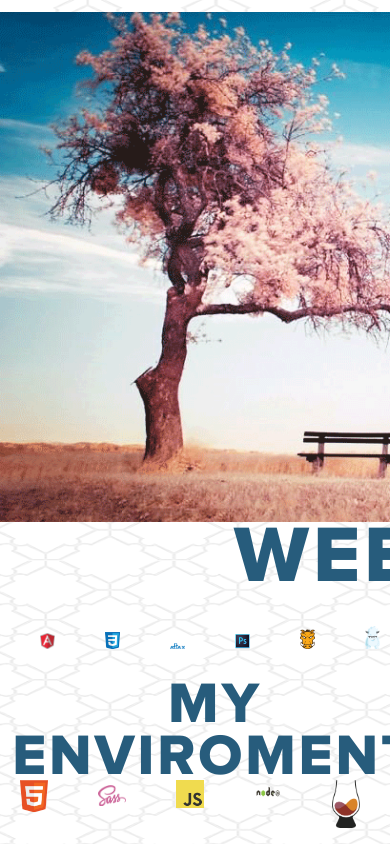
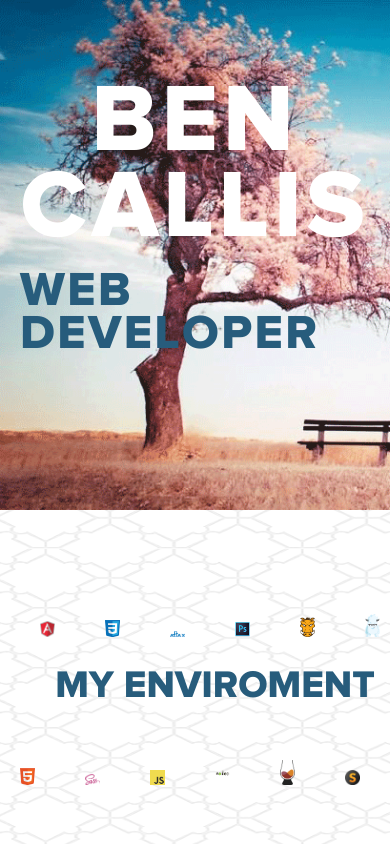
Before and after one commit to bencallis1/BC.com, a plain HTML site: page index.html at #/home in a window 390 px wide. Shown: the top 844 px of the page. Drawn offline with nearby package versions, Linux system fonts and the light colour scheme; a script that the page names is missing.

Commit message:
fixed media queries and added some css to the headline and headline-bottom

```diff
--- a/css/1140.css
+++ b/css/1140.css
@@ -16,7 +16,7 @@ time, mark, audio, video {
 	margin: 0;
 	padding: 0;
 	border: 0;
-	font-size: 100%;
+	font-size: inherit;
 	font: inherit;
 	vertical-align: baseline;
 }
--- a/css/styles.css
+++ b/css/styles.css
@@ -46,8 +46,8 @@ a:hover {
 }
 
 .feature {
-
-    background-size: cover;
+    background: url("../images/treeBG.gif");
+background-size: cover;
     background-attachment: fixed;
     height: 1330px;
     margin: 0;
@@ -145,6 +145,18 @@ a:hover {
     right: 0;
     margin-top: 80px;
 }
+.headline-bottom {
+
+margin-top: 300px;
+    width: 1140px;
+    font-family: "ProximaNovaA-Extrabld", Arial, sans-serif;
+    font-size: 5em;
+    color: #275C7C;
+    line-height: .9em;
+    letter-spacing: .05em;
+    text-transform: uppercase;
+    text-align: center;
+}
 
 h2 {
     margin-bottom: 30px;
@@ -155,23 +167,6 @@ h2 {
     color: #fff;
     text-align: center;
     text-transform: uppercase;
-}
-
-.headline1,
-.error {
-
-    vertical-align: middle;
-    font-family: "ProximaNovaA-Extrabld", Arial, sans-serif;
-    font-size: 8em;
-    line-height: .9em;
-    letter-spacing: .05em;
-    text-transform: uppercase;
-    text-align: center;
-    color: #fff;
-    position: absolute; /* Break headline beyond L/R of edges of grid */
-    left: 0;
-    right: 0;
-    margin-top: 200px;
 }
 
 .who {
@@ -226,7 +221,6 @@ h2 {
     -webkit-justify-content: center;
     justify-content: center;
     height: 70px;
-    width: 100%;
     font-family: "ProximaNovaA-Extrabld", Arial, sans-serif;
     font-size: 3em;
     color: #275C7C;
@@ -238,7 +232,6 @@ h2 {
 }
 
 .about-me-flex {
-
     width: 110px;
     margin: 20px;
     margin-right: 30px;
@@ -266,26 +259,6 @@ h2 {
 
 .how .inspire {
     text-align: center;
-}
-
-video {
-
-    width: auto;
-    height: auto;
-    background: grey;
-}
-
-.how .theMan {
-    min-width: 100%;
-    min-height: 100%;
-    width: auto;
-    height: auto;
-    background: url("../images/theMan.gif") no-repeat center top;
-
-}
-
-.how .iterate {
-    background: url("/images/code.gif") no-repeat center top;
 }
 
 .how h2 {
@@ -319,31 +292,19 @@ video {
 
 .now .row {
     padding: 150px 0 145px 0;
-
 }
-
-
-
-
-
-
-
-
 .now h2 {
     text-align: center;
     color: #fff;
 }
-
 .now h3 {
     font-family: "Merriweather", Arial, serif;
     font-size: 1.5em;
     font-weight: 300;
     text-align: center;
     margin: 180px 0 20px 0;
-
     color: #fff;
 }
-
 .now p {
     font-family: "Open Sans", Arial, sans-serif;
     font-size: .875em;
@@ -351,14 +312,6 @@ video {
     margin: .5em 6.75% ;
     color: rgba(255, 255, 255, .4);
 }
-
-.work {
-    background:;
-    background-size: cover;
-    height: 650px;
-    max-width: none;
-}
-
 .work .row {
     padding: 10px 0 0 0;
 }
@@ -466,7 +419,7 @@ p.metadata {
     .headline,
     .error {
         vertical-align: middle;
-        width: 1140px;
+
         height: 410px;
         font-family: "ProximaNovaA-Extrabld", Arial, sans-serif;
         font-size: 11em;
@@ -480,10 +433,9 @@ p.metadata {
 
     .headline-bottom {
         vertical-align: middle;
-        width: 1140px;
-
+      margin-top: 0;
         font-family: "ProximaNovaA-Extrabld", Arial, sans-serif;
-        font-size: 5em;
+        font-size: 6em;
         color: #275C7C;
         line-height: .9em;
         letter-spacing: .05em;
@@ -549,7 +501,7 @@ p.metadata {
 /* ! Layout for tablet version   */
 /* ============================= */
 
-@media handheld, only screen and (max-width: 1025px) {
+@media handheld, only screen and (max-width: 1160px) {
 
     .feature {
         background-size: cover;
@@ -560,10 +512,49 @@ p.metadata {
 
     .headline,
     .error {
-        font-size: 9em;
-        height: 550px;
+        display: -webkit-box;
+        display: -moz-box;
+        display: -ms-flexbox;
+        display: -webkit-flex;
+        display: flex;
+        -webkit-justify-content: center;
+        justify-content: center;
+        width: 100%;
+        vertical-align: middle;
+        font-family: "ProximaNovaA-Extrabld", Arial, sans-serif;
+        font-size: 6em;
+        line-height: .9em;
+        letter-spacing: .05em;
+        text-transform: uppercase;
+        text-align: center;
+        color: #fff;
+        left: 0;
+        right: 0;
+        margin-top: 80px;
+        height: 190px;
+
+        /* text-align: left; */
     }
-
+    .headline-bottom {
+        display: -webkit-box;
+        display: -moz-box;
+        display: -ms-flexbox;
+        display: -webkit-flex;
+        display: flex;
+        -webkit-justify-content: center;
+        justify-content: center;
+        width: 100%;
+        margin-top: 0;
+        font-family: "ProximaNovaA-Extrabld", Arial, sans-serif;
+        font-size: 4em;
+        color: #275C7C;
+        left: 0;
+        right: 0;
+        line-height: .9em;
+        letter-spacing: .05em;
+        text-transform: uppercase;
+        text-align: left;
+    }
     .button_primary a {
         width: 200px;
     }
@@ -583,7 +574,7 @@ p.metadata {
 /* ! Layout for mobile version   */
 /* ============================= */
 
-@media handheld, only screen and (max-width: 768px) {
+@media handheld, only screen and (max-width: 624px) {
 
     h2 {
         font-size: 2.5em;
@@ -619,12 +610,27 @@ p.metadata {
         font-size: .625em;
         margin: 15px;
     }
-
+    .twelvecol {
+        width: auto;
+        float: none;
+        margin-left: 0px;
+        margin-right: 0px;
+        padding-left: 20px;
+        padding-right: 20px;
+    }
     .headline,
     .error {
+        display: -webkit-box;
+        display: -moz-box;
+        display: -ms-flexbox;
+        display: -webkit-flex;
+        display: flex;
+        -webkit-justify-content: center;
+        justify-content: center;
+        width: 100%;
         vertical-align: middle;
         font-family: "ProximaNovaA-Extrabld", Arial, sans-serif;
-        font-size: 1em;
+        font-size: 6em;
         line-height: .9em;
         letter-spacing: .05em;
         text-transform: uppercase;
@@ -633,13 +639,52 @@ p.metadata {
         left: 0;
         right: 0;
         margin-top: 80px;
-
-        height: 430px;
+        height: 190px;
 
         /* text-align: left; */
     }
-
+    .headline-bottom {
+        display: -webkit-box;
+        display: -moz-box;
+        display: -ms-flexbox;
+        display: -webkit-flex;
+        display: flex;
+        -webkit-justify-content: center;
+        justify-content: center;
+        width: 100%;
+        margin-top: 0;
+        font-family: "ProximaNovaA-Extrabld", Arial, sans-serif;
+        font-size: 3em;
+        color: #275C7C;
+        left: 0;
+        right: 0;
+        line-height: .9em;
+        letter-spacing: .05em;
+        text-transform: uppercase;
+        text-align: left;
+    }
+    .my-enviroment {
+        display: -webkit-box;
+        display: -moz-box;
+        display: -ms-flexbox;
+        display: -webkit-flex;
+        display: flex;
+        -webkit-justify-content: center;
+        justify-content: center;
+        width: 100%;
+        font-size: 2em;
+        letter-spacing: 0;
+        z-index: 0;
+    }
+}
     .who {
+        display: -webkit-box;
+        display: -moz-box;
+        display: -ms-flexbox;
+        display: -webkit-flex;
+        display: flex;
+        -webkit-justify-content: center;
+        justify-content: center;
         background-position: left;
         background-position-x: -42px;
         background-position-y: 39px;
@@ -664,7 +709,7 @@ p.metadata {
         background: #999 url("../images/waterMountains.gif") no-repeat center center;
         background-size: cover;
         background-attachment: scroll;
-        height: 100%;
+        height: 700px;
         margin: 0;
     }
 
--- a/tpl/home.html
+++ b/tpl/home.html
@@ -1,4 +1,4 @@
-<div class="container ontop invisible"><div class="row"><div class="onecol grid"></div><div class="onecol grid"></div><div class="onecol grid"></div><div class="onecol grid"></div><div class="onecol grid"></div><div class="onecol grid"></div><div class="onecol grid"></div><div class="onecol grid"></div><div class="onecol grid"></div><div class="onecol grid"></div><div class="onecol grid"></div><div class="onecol grid last"></div></div></div>
+
 
 <div class="container feature ifpospwb" >
 
@@ -33,11 +33,12 @@
 			<div class="about-me-flex flex2"><img src="../images/grunt.gif"></div>
 			<div class="about-me-flex flex2"><img src="../images/zurb.gif"></div>
 
+
 		</div>
 		<div class="eightcol">
-		<div class="about-me-flex flex2"><img src="../images/sublime.gif"></div>
+
 			<div class="my-enviroment">My Enviroment</div>
-			<div class="about-me-flex flex2"><img src="../images/apple.gif"></div>
+
 		</div>
 		<div class="eightcol1">
 			<div class="about-me-flex flex3"><img src="../images/html5.gif"></div>
@@ -45,6 +46,8 @@
 			<div class="about-me-flex flex2"><img src="../images/js.gif"></div>
 			<div class="about-me-flex flex4"><img src="../images/nodejs.gif"></div>
 			<div class="about-me-flex flex4"><img src="../images/scotch.gif"></div>
+            <div class="about-me-flex flex2"><img src="../images/sublime.gif"></div>
+
 		</div>
 	</div>
 
```
Also changed, not shown: images/cam.gif (deleted), images/code.gif (deleted), images/overLay.gif (deleted), images/theMan.gif (deleted).
